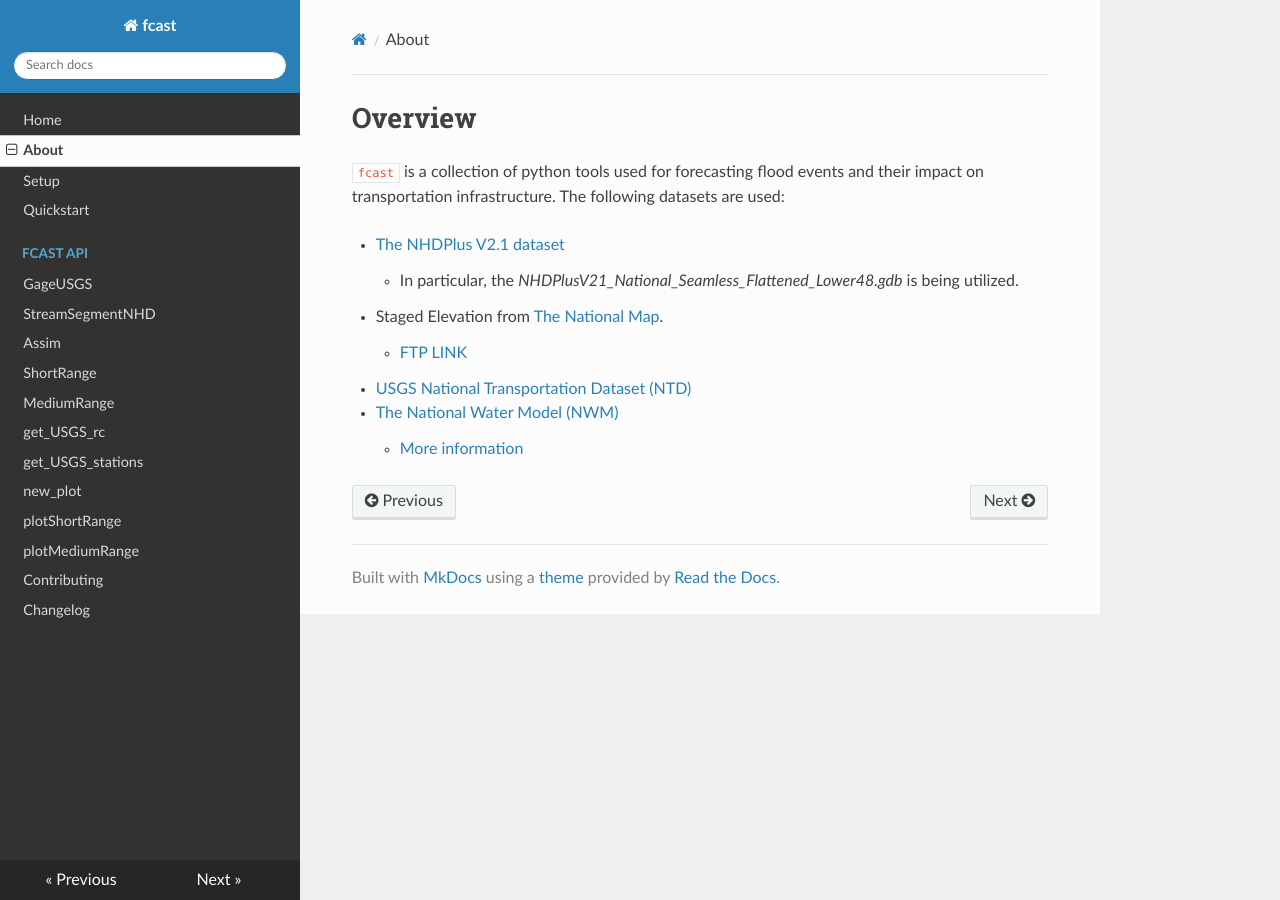
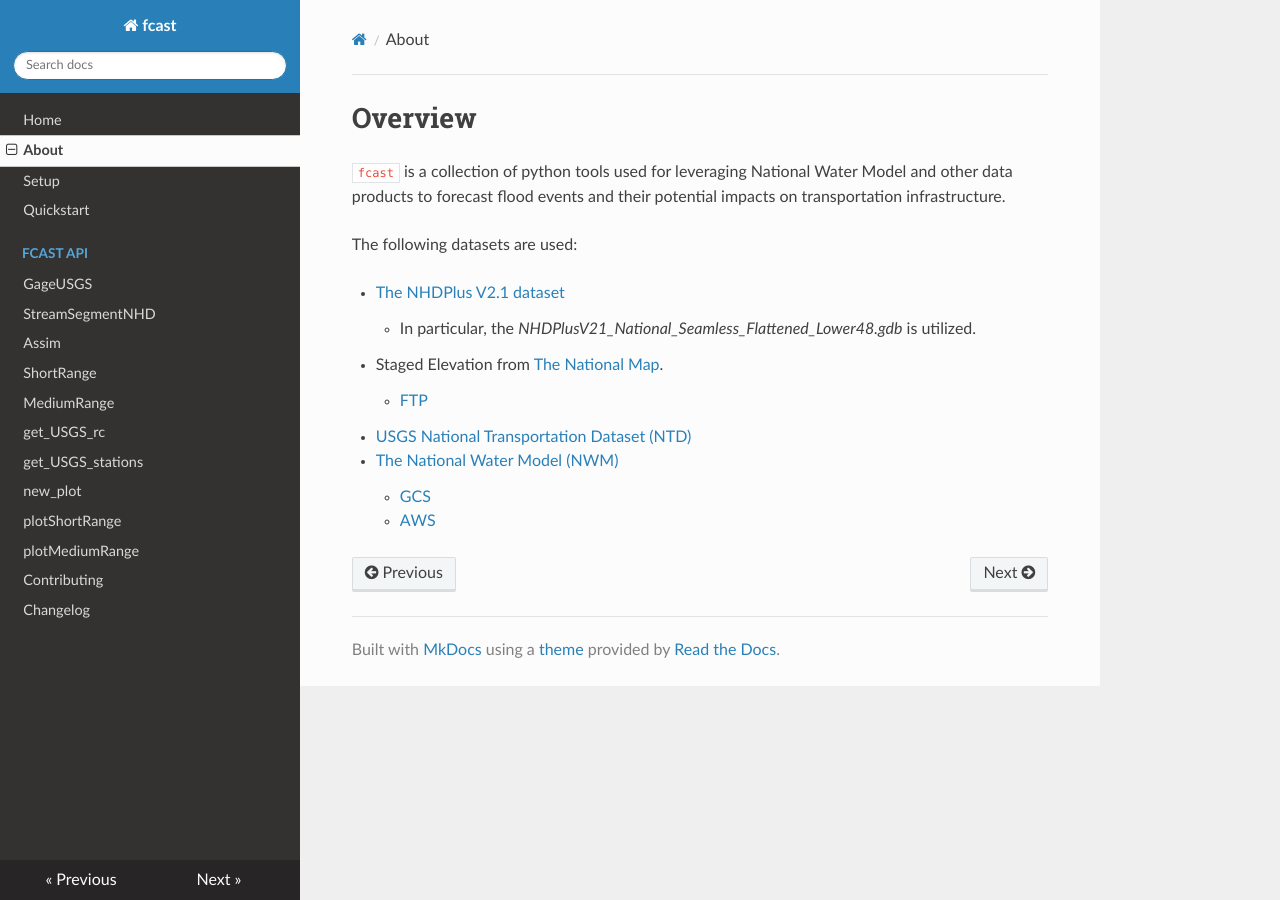
Before and after one commit to Dewberry/fcast, an MkDocs documentation site: the page built from docs/about.md, in a window 1280 px wide. Built offline with MkDocs 1.6.1, drawn with Linux system fonts in a browser that asks for light colours; nearby versions of some CDN libraries.

```diff
--- a/docs/about.md
+++ b/docs/about.md
@@ -1,11 +1,15 @@
 # Overview
 
-`fcast` is a collection of python tools used for forecasting flood events and their impact on transportation infrastructure. The following datasets are used:
+`fcast` is a collection of python tools used for leveraging National Water Model and other data products to forecast flood events and their potential impacts on transportation infrastructure.
+
+
+The following datasets are used:
 
 - [The NHDPlus V2.1 dataset](http://www.horizon-systems.com/NHDPlus/NHDPlusV2_home.php)
-    - In particular, the _NHDPlusV21_National_Seamless_Flattened_Lower48.gdb_ is being utilized.
+    - In particular, the _NHDPlusV21_National_Seamless_Flattened_Lower48.gdb_ is utilized.
 - Staged Elevation from [The National Map](https://www.usgs.gov/core-science-systems/national-geospatial-program/national-map).
-    - [FTP LINK](ftp://rockyftp.cr.usgs.gov/vdelivery/Datasets/Staged/Elevation/)
+    - [FTP](ftp://rockyftp.cr.usgs.gov/vdelivery/Datasets/Staged/Elevation/)
 - [USGS National Transportation Dataset (NTD)](https://catalog.data.gov/dataset/usgs-national-transportation-dataset-ntd-downloadable-data-collectionde7d2)
-- [The National Water Model (NWM)](https://console.cloud.google.com/marketplace/details/noaa-public/national-water-model?filter=category:climate&id=2b3b4e1c-20ad-455c-89c5-7c09b82c7f98)
-    - [More information](https://water.noaa.gov/about/nwm)
+- [The National Water Model (NWM)](https://water.noaa.gov/about/nwm)
+    - [GCS](https://console.cloud.google.com/marketplace/details/noaa-public/national-water-model?filter=category:climate&id=2b3b4e1c-20ad-455c-89c5-7c09b82c7f98)
+    - [AWS](https://docs.opendata.aws/noaa-nwm-pds/readme.html)
```
Also changed, not shown: docs/index.md (+4 -6 lines), docs/img/graphic.PNG (added), docs/img/main_graphic.png (added).
